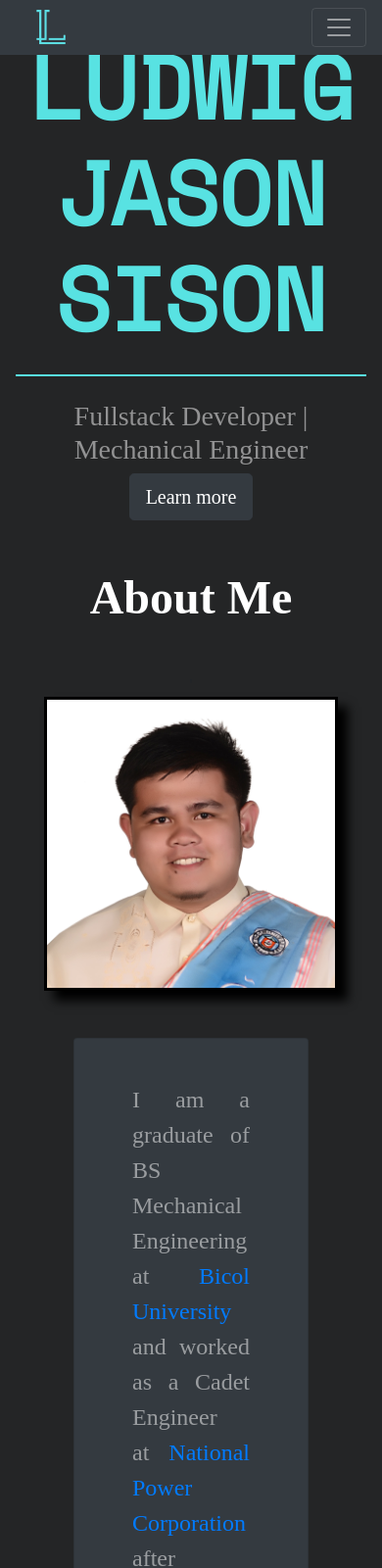
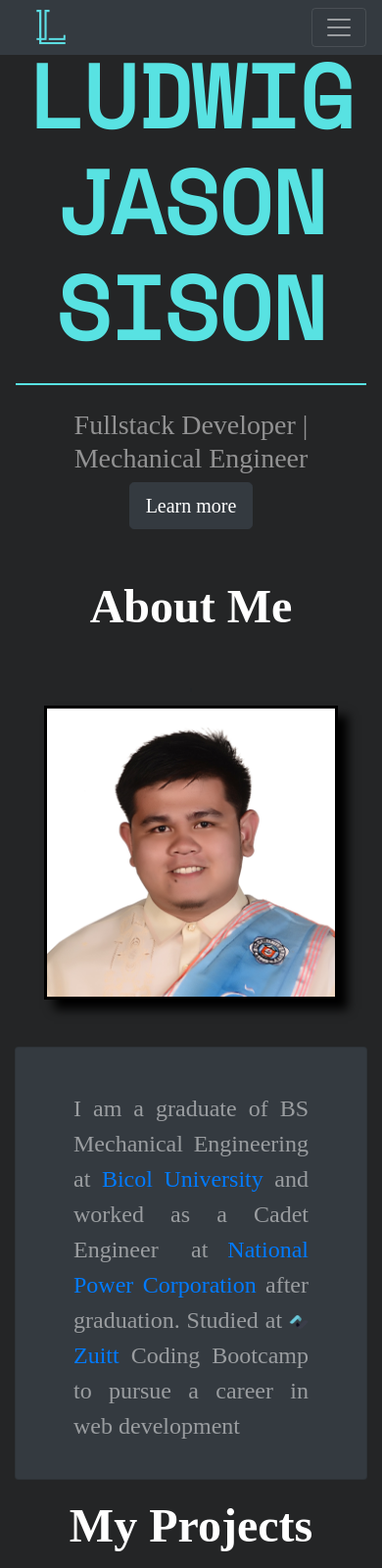
Before and after one commit to ljlsison/portfolio, a plain HTML site: page index.html in a window 390 px wide. Shown: the top 1600 px of the page at 98% size. Drawn offline with nearby package versions, Linux system fonts and the light colour scheme; a web font is replaced by a local one.

Commit message:
fixed columns and spacing

```diff
--- a/index.css
+++ b/index.css
@@ -24,6 +24,9 @@ body {
 
 section{
     padding-top:5%;
+}
+#home-section {
+    padding-top:7.5%
 }
 /* Lading  */
 .jumbotron{
--- a/index.html
+++ b/index.html
@@ -76,11 +76,11 @@
         <!-- About -->
         <section id="about-section">
             <h2 class="text-white mb-5">About Me</h2>'
-            <div class="d-md-flex text-center">
-                <div class="col-12 col-md-3 offset-lg-1 mb-5">
+            <div class="d-flex flex-column flex-lg-row text-center">
+                <div class="col-12 col-lg-3 offset-lg-1 mb-5">
                     <img src="./images/profile-picture.jpg" id="profile-picture" height="300">
                 </div>
-                <div id="aboutcard" class="card offset-md-2 col-md-6 col-8 mb-5 mb-lg-0 mx-auto">
+                <div id="aboutcard" class="card col-12 col-md-12 col-lg-6 offset-lg-1">
                     <div class="card-body">
 
                         <p id="card-text" class="text-justify text-white-50 mx-4 mt-4">
@@ -150,7 +150,7 @@
 
     <!-- Footer Section -->
         <footer class="row mb-3">
-            <div class="col-12  offset-md-5 col-md-2 d-flex justify-content-between" id="socials">
+            <div class="col-12 d-flex col-md-6 offset-md-3 col-lg-4 offset-lg-4 justify-content-between text-center" id="socials">
                 <a href="https://github.com/ljlsison" target="_blank">
                     <i class="fab fa-github"></i>
                 </a>
```
